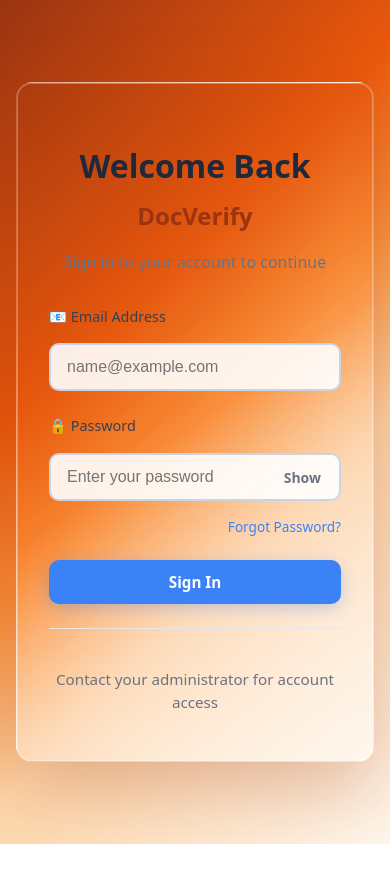
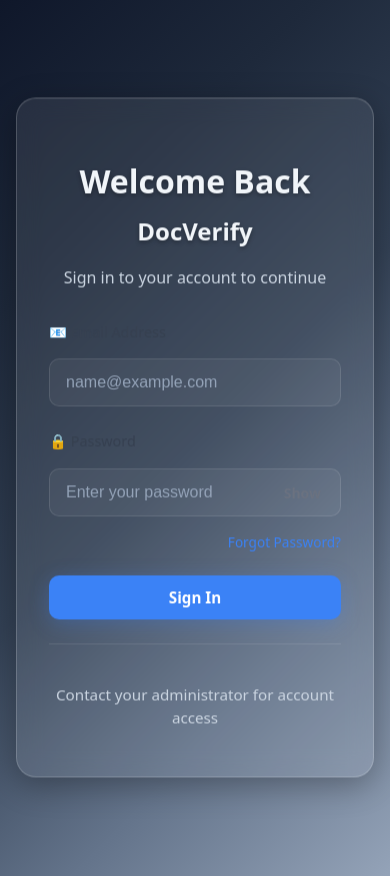
Before and after one commit to Dhiruu021/Docverify, a React (Vite) app in the folder frontend/: page / in a window 390 px wide. Before the commit the page ends 844 px from the top, so only its background shows below. Built offline with nearby package versions, Linux system fonts and the light colour scheme; no server answers.

Commit message:
feat: login page redesign - glassmorphism UI with dark theme and floating animation

```diff
--- a/frontend/src/pages/Login.css
+++ b/frontend/src/pages/Login.css
@@ -347,14 +347,60 @@
 @media (max-width: 640px) {
   .auth-form-container {
     padding: 1rem;
-    background: linear-gradient(135deg, #9a3412 0%, #ea580c 35%, #fb923c 50%, #fed7aa 65%, #fff7ed 100%);
+    background: linear-gradient(135deg, #0f172a 0%, #1e293b 25%, #334155 50%, #64748b 75%, #94a3b8 100%);
+    min-height: 100vh;
+    display: flex;
+    align-items: center;
+    justify-content: center;
   }
 
   .auth-card {
     padding: 2rem;
-    border-radius: 16px;
-    background: linear-gradient(145deg, rgba(154, 52, 18, 0.15) 0%, rgba(234, 88, 12, 0.1) 50%, rgba(255, 247, 237, 0.95) 100%);
-    box-shadow: 0 25px 80px rgba(154, 52, 18, 0.3), 0 0 0 1px rgba(255,255,255,0.3) inset;
+    border-radius: 20px;
+    background: rgba(255, 255, 255, 0.08);
+    backdrop-filter: blur(12px);
+    -webkit-backdrop-filter: blur(12px);
+    border: 1px solid rgba(255, 255, 255, 0.18);
+    box-shadow:
+      0 8px 32px rgba(0, 0, 0, 0.3),
+      inset 0 1px 0 rgba(255, 255, 255, 0.05);
+    width: 100%;
+    max-width: 380px;
+    animation: float 6s ease-in-out infinite;
+  }
+
+  @keyframes float {
+    0%, 100% { transform: translateY(0px); }
+    50% { transform: translateY(-10px); }
+  }
+
+  .auth-header h2 {
+    color: #f1f5f9;
+    text-shadow: 0 2px 4px rgba(0, 0, 0, 0.3);
+  }
+
+  .auth-header p {
+    color: #cbd5e1;
+  }
+
+  .form-group label {
+    color: #e2e8f0;
+  }
+
+  .form-group input {
+    background: rgba(255, 255, 255, 0.05);
+    border: 1px solid rgba(255, 255, 255, 0.1);
+    color: #f1f5f9;
+  }
+
+  .form-group input::placeholder {
+    color: #94a3b8;
+  }
+
+  .form-group input:focus {
+    background: rgba(255, 255, 255, 0.1);
+    border-color: #60a5fa;
+    box-shadow: 0 0 0 3px rgba(96, 165, 250, 0.2);
   }
 
   .form-row {
@@ -362,19 +408,37 @@
   }
 
   .btn-primary {
-    background: linear-gradient(135deg, #ea580c 0%, #c2410c 100%);
+    background: linear-gradient(135deg, #3b82f6 0%, #60a5fa 100%);
+    border: 1px solid rgba(255, 255, 255, 0.2);
+    backdrop-filter: blur(8px);
+    box-shadow: 0 4px 20px rgba(59, 130, 246, 0.3);
   }
 
   .btn-primary:hover:not(:disabled) {
-    box-shadow: 0 10px 30px rgba(234, 88, 12, 0.4);
+    background: linear-gradient(135deg, #60a5fa 0%, #93c5fd 100%);
+    transform: translateY(-2px);
+    box-shadow: 0 8px 25px rgba(59, 130, 246, 0.4);
   }
 
   .mobile-brand {
     display: block;
     font-size: 1.5rem;
     font-weight: 700;
-    color: #9a3412;
+    color: #f1f5f9;
     margin: 0.5rem 0;
     text-align: center;
+    text-shadow: 0 2px 4px rgba(0, 0, 0, 0.3);
+  }
+
+  .auth-footer {
+    border-top: 1px solid rgba(255, 255, 255, 0.1);
+  }
+
+  .auth-footer p {
+    color: #cbd5e1;
+  }
+
+  .auth-footer a {
+    color: #93c5fd;
   }
 }
```
